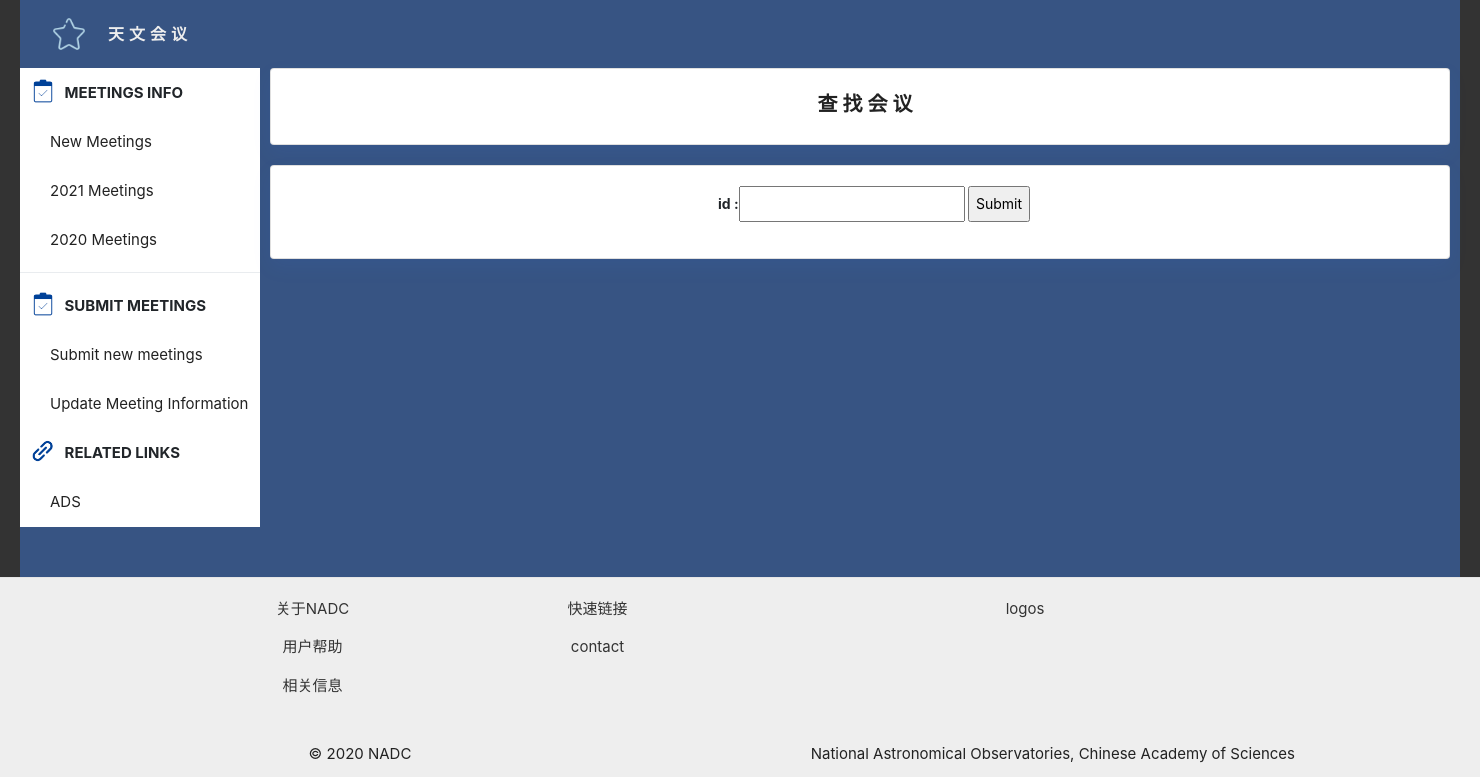
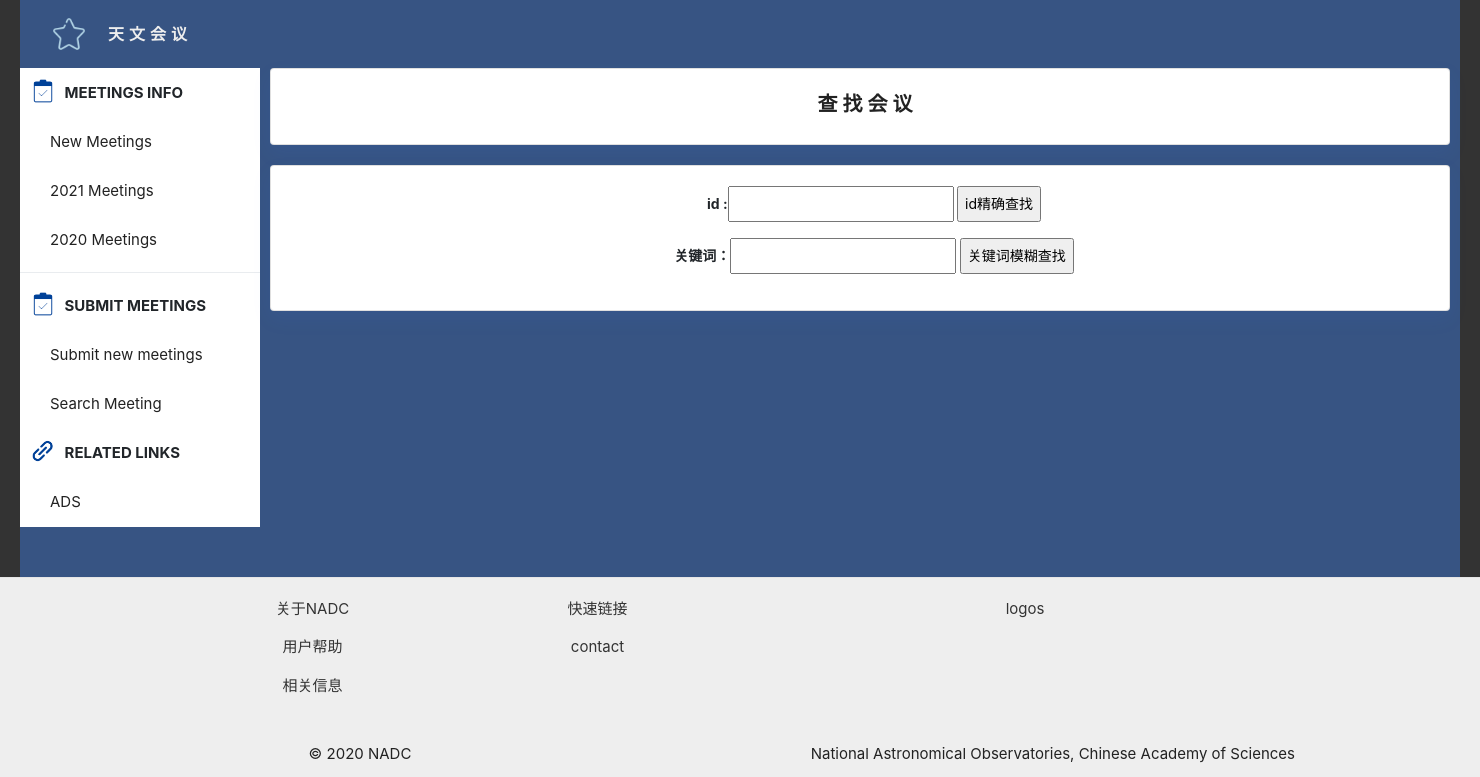
Before and after one commit to YSH1014/meeting, a Flask app: page /search_meeting in a window 1480 px wide. Shown: the part 142-919 px from the top of the page. Run offline with Flask 2, Linux system fonts and the light colour scheme; some libraries are stand-ins or nearby versions.

Commit message:
查找页添加模糊查询

```diff
--- a/app/templates/base.html
+++ b/app/templates/base.html
@@ -83,7 +83,7 @@
                             class="nav-link meeting-sidebar-navlink" href={{ url_for("register_meeting") }}>Submit new
                         meetings</a></li>
                     <li class="nav-item list-group-item meeting-sidebar-item"><a
-                            class="nav-link meeting-sidebar-navlink" href={{url_for('search_meeting')}}>Update Meeting Information</a></li>
+                            class="nav-link meeting-sidebar-navlink" href={{url_for('search_meeting')}}>Search Meeting</a></li>
                     <li class="nav-item list-group-item meeting-sidebar-subtitle"><img src={{url_for('static'
                                                                                        ,filename="u/img/meetings-img/linkIcon.png"
                                                                                        )}} alt="..."
--- a/app/templates/search_meeting.html
+++ b/app/templates/search_meeting.html
@@ -5,19 +5,20 @@
 {% block content %}
 <div class="card meetings-card">
     <div class="card-body meeting-intro">
-        <form action="/meetings" method="get" >
+        <form action="/meetings" method="get">
             <p align="center">
-                id :<input name="id" type="number" />
-            <input type="submit" text="id精确查找" >
+                id :<input name="id" type="number"/>
+                <input type="submit" value="id精确查找">
             </p>
         </form>
 
-        <!--明天修改后加上
-        <form action="/meetings" method="post">
-            关键词：<input type="text" />
-            <input type="submit" text="关键词模糊查找" />
+        <form action="/meetings">
+            <p align="center">
+                关键词：<input name="keywords" type="text"/>
+                <input type="submit" value="关键词模糊查找"/>
+            </p>
         </form>
-        -->
+
     </div>
 </div>
 
```
